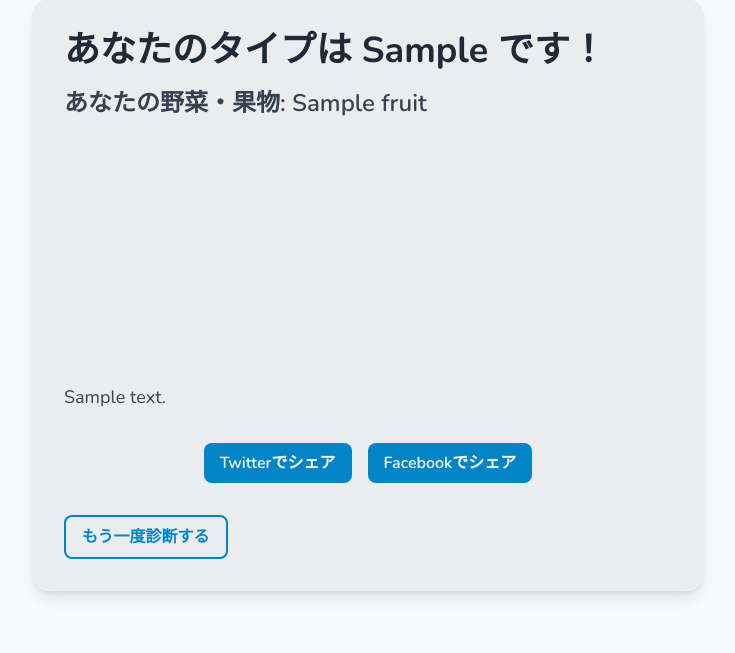
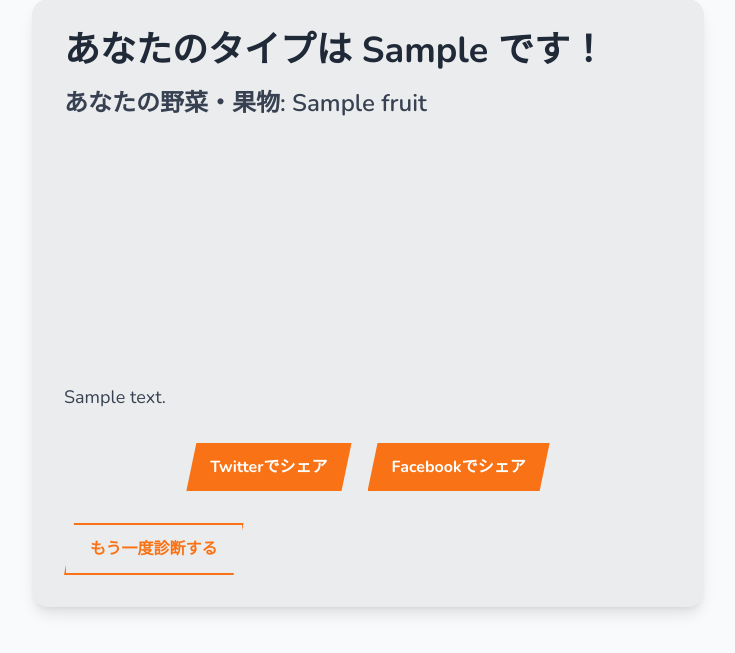
Before and after one commit to coenoma/veggie-fruit-mbti, a Flask app: template templates/result.html in a window 1280 px wide. Shown: the part 49-702 px from the top of the page, without its empty margins (272-1007 px from the left). Run offline with Flask 3, Linux system fonts and the light colour scheme; the template is opened without the code that fills it: most values are stand-ins (such as "Sample title", 1, 10 or a date in 2020).

Commit message:
Agent query: 1. ボタンのスタイルが角が切れた形状になっているか確認してください。2. オレンジ系の新しいカラーパレットが適用されているか確認してください。3. 結果ページでJavaScriptのエラーが解消されているか確認してください。

```diff
--- a/static/css/output.css
+++ b/static/css/output.css
@@ -590,14 +593,13 @@ video {
 
 .btn-primary {
   transform: translate(var(--tw-translate-x), var(--tw-translate-y)) rotate(var(--tw-rotate)) skewX(var(--tw-skew-x)) skewY(var(--tw-skew-y)) scaleX(var(--tw-scale-x)) scaleY(var(--tw-scale-y));
-  border-radius: 0.5rem;
   --tw-bg-opacity: 1;
-  background-color: rgb(2 132 199 / var(--tw-bg-opacity, 1));
-  padding-top: 0.5rem;
-  padding-bottom: 0.5rem;
-  padding-left: 1rem;
-  padding-right: 1rem;
-  font-weight: 600;
+  background-color: rgb(249 115 22 / var(--tw-bg-opacity, 1));
+  padding-top: 0.75rem;
+  padding-bottom: 0.75rem;
+  padding-left: 1.5rem;
+  padding-right: 1.5rem;
+  font-weight: 700;
   --tw-text-opacity: 1;
   color: rgb(255 255 255 / var(--tw-text-opacity, 1));
   transition-property: all;
@@ -606,57 +608,75 @@ video {
 }
 
 .btn-primary:hover {
-  --tw-translate-y: -0.25rem;
-  transform: translate(var(--tw-translate-x), var(--tw-translate-y)) rotate(var(--tw-rotate)) skewX(var(--tw-skew-x)) skewY(var(--tw-skew-y)) scaleX(var(--tw-scale-x)) scaleY(var(--tw-scale-y));
   --tw-bg-opacity: 1;
-  background-color: rgb(3 105 161 / var(--tw-bg-opacity, 1));
+  background-color: rgb(234 88 12 / var(--tw-bg-opacity, 1));
+}
+
+.btn-primary {
+  clip-path: polygon(10px 0, 100% 0, calc(100% - 10px) 100%, 0 100%);
 }
 
 .btn-outline {
   transform: translate(var(--tw-translate-x), var(--tw-translate-y)) rotate(var(--tw-rotate)) skewX(var(--tw-skew-x)) skewY(var(--tw-skew-y)) scaleX(var(--tw-scale-x)) scaleY(var(--tw-scale-y));
-  border-radius: 0.5rem;
   border-width: 2px;
   --tw-border-opacity: 1;
-  border-color: rgb(2 132 199 / var(--tw-border-opacity, 1));
-  padding-top: 0.5rem;
-  padding-bottom: 0.5rem;
-  padding-left: 1rem;
-  padding-right: 1rem;
-  font-weight: 600;
+  border-color: rgb(249 115 22 / var(--tw-border-opacity, 1));
+  padding-top: 0.75rem;
+  padding-bottom: 0.75rem;
+  padding-left: 1.5rem;
+  padding-right: 1.5rem;
+  font-weight: 700;
   --tw-text-opacity: 1;
-  color: rgb(2 132 199 / var(--tw-text-opacity, 1));
+  color: rgb(249 115 22 / var(--tw-text-opacity, 1));
   transition-property: all;
   transition-duration: 300ms;
   transition-timing-function: cubic-bezier(0.4, 0, 0.2, 1);
 }
 
 .btn-outline:hover {
-  --tw-translate-y: -0.25rem;
-  transform: translate(var(--tw-translate-x), var(--tw-translate-y)) rotate(var(--tw-rotate)) skewX(var(--tw-skew-x)) skewY(var(--tw-skew-y)) scaleX(var(--tw-scale-x)) scaleY(var(--tw-scale-y));
   --tw-bg-opacity: 1;
-  background-color: rgb(2 132 199 / var(--tw-bg-opacity, 1));
+  background-color: rgb(249 115 22 / var(--tw-bg-opacity, 1));
   --tw-text-opacity: 1;
   color: rgb(255 255 255 / var(--tw-text-opacity, 1));
 }
 
+.btn-outline {
+  clip-path: polygon(10px 0, 100% 0, calc(100% - 10px) 100%, 0 100%);
+}
+
+@keyframes fadeUp {
+  from {
+    opacity: 0;
+    transform: translateY(20px);
+  }
+
+  to {
+    opacity: 1;
+    transform: translateY(0);
+  }
+}
+
 .quiz-container {
+  animation: fadeUp 0.5s ease-out;
   margin-left: auto;
   margin-right: auto;
   max-width: 42rem;
 }
 
-@keyframes fadeIn {
-  0% {
+@keyframes fadeUp {
+  from {
     opacity: 0;
+    transform: translateY(20px);
   }
 
-  100% {
+  to {
     opacity: 1;
+    transform: translateY(0);
   }
 }
 
 .quiz-container {
-  animation: fadeIn 0.5s ease-in-out;
+  animation: fadeUp 0.5s ease-out;
   border-radius: 1rem;
   --tw-bg-opacity: 1;
   background-color: rgb(255 255 255 / var(--tw-bg-opacity, 1));
--- a/templates/result.html
+++ b/templates/result.html
@@ -34,7 +34,9 @@
 
     <script>
         function share(platform) {
-            const text = `私は${personality.fruit}タイプ (${mbti_type}) でした！あなたは何の野菜・果物？`;
+            const personalityData = {{ personality|tojson|safe }};
+            const mbtiType = "{{ mbti_type }}";
+            const text = `私は${personalityData.fruit}タイプ (${mbtiType}) でした！あなたは何の野菜・果物？`;
             const url = window.location.href;
 
             if (platform === 'twitter') {
```
Also changed, not shown: other parts of static/css/output.css (+26 -24 lines), static/css/style.css (+18 -4 lines), tailwind.config.js (+30 -18 lines).
